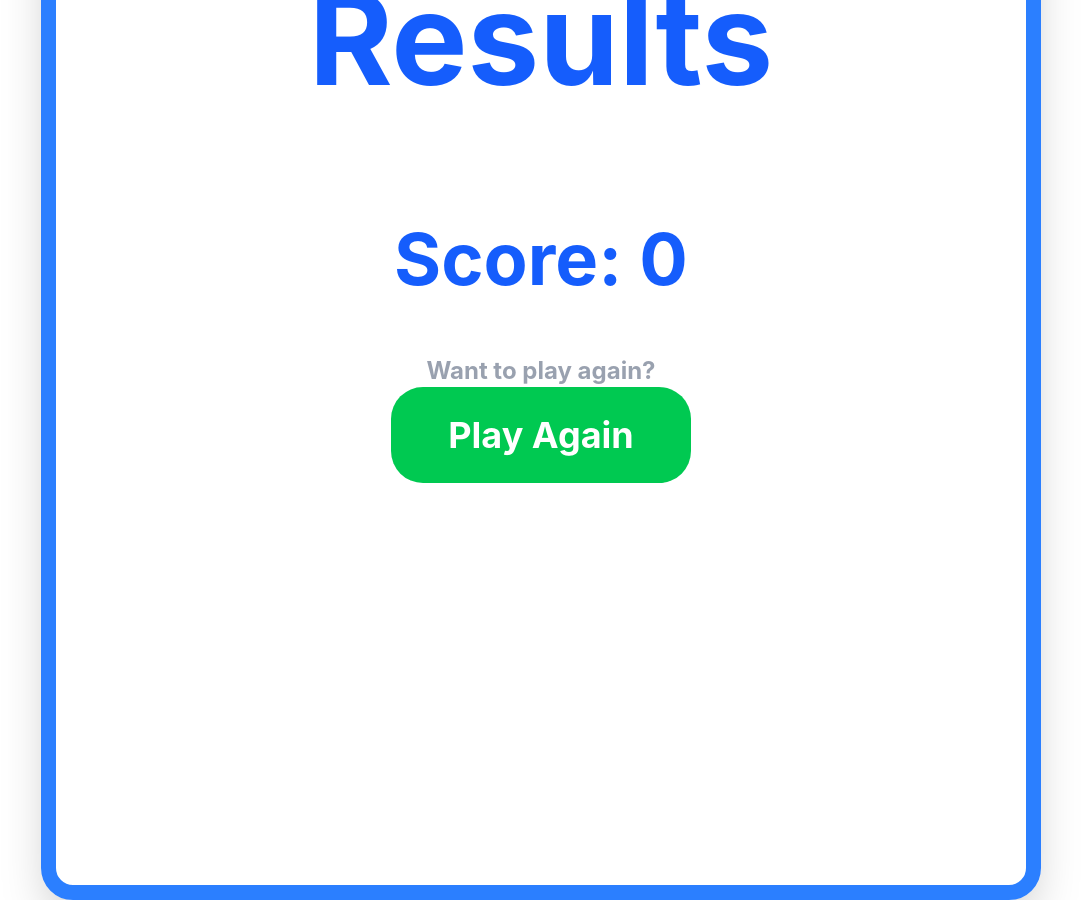
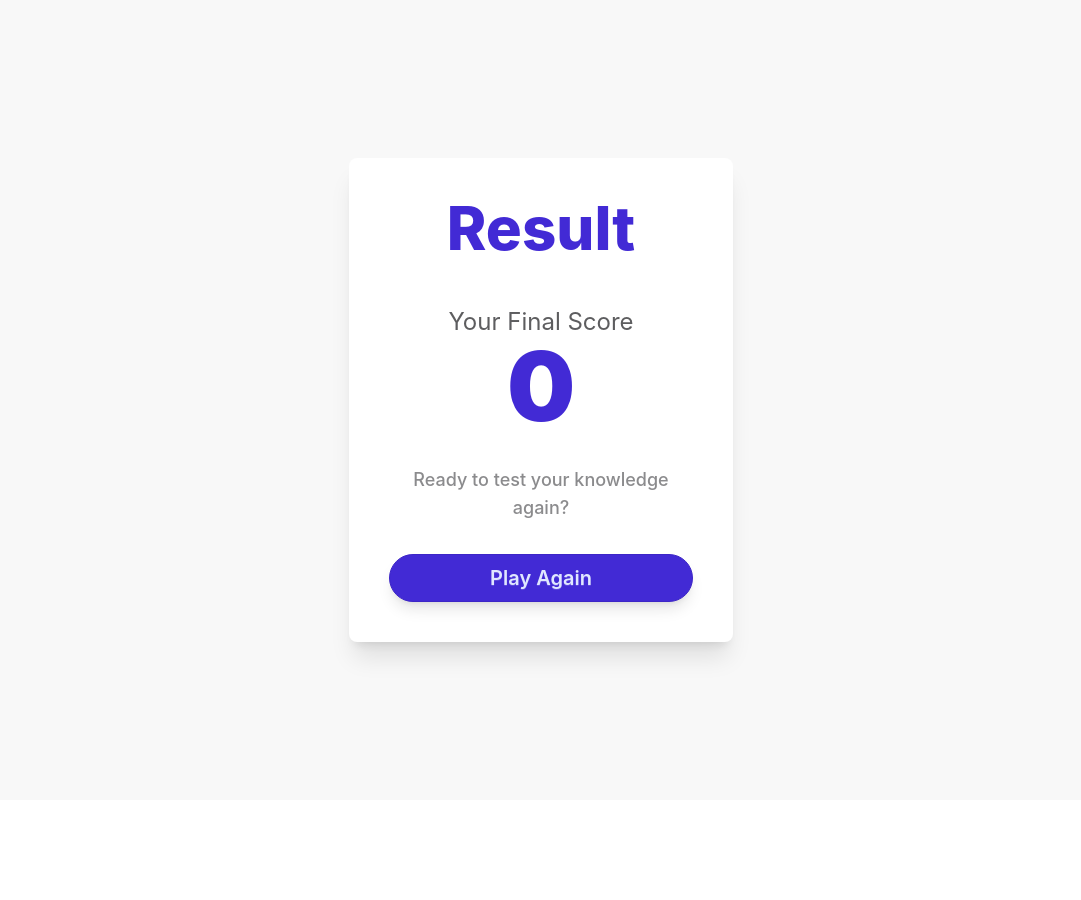
Before and after one commit to falsettoDev06/quiz-app, a React (Vite) app: page /results in a window 1280 px wide. Shown: the whole page, without its empty margins (99-1180 px from the left). After the commit the page ends 800 px from the top, so only its background shows below. Built offline with nearby package versions, Linux system fonts and the light colour scheme.

Commit message:
Added daisy ui for better style

```diff
--- a/package.json
+++ b/package.json
@@ -21,6 +21,7 @@
     "@types/react": "^19.2.14",
     "@types/react-dom": "^19.2.3",
     "@vitejs/plugin-react": "^6.0.1",
+    "daisyui": "^5.5.23",
     "eslint": "^10.3.0",
     "eslint-plugin-react-hooks": "^7.1.1",
     "eslint-plugin-react-refresh": "^0.5.2",
--- a/src/components/Button.jsx
+++ b/src/components/Button.jsx
@@ -16,16 +16,16 @@ function Button({ option, correct,}) {
   }
   function getStatusColor(currentStatus, reveal) {
     const base =
-      "w-200 h-30 border-4 border-black rounded-4xl font-bold cursor-pointer my-2 text-3xl";
+      "w-200 h-25 border-4 border-primary rounded-4xl font-bold cursor-pointer my-2 text-3xl hover:scale-105 duration-100";
     if (reveal) {
-      return `${base} ${correct === option ? "bg-green-200 border-8 border-solid border-green-400" : "bg-red-500 border-8 border-solid border-red-700 text-white"}`;
+      return `${base} ${correct === option ? "bg-green-200 border-8 border-solid border-green-400 text-black" : "bg-red-500 border-8 border-solid border-red-700 text-white"}`;
     }else if (!reveal){
       return base
     }
     else if (currentStatus === "idle") {
       return base;
     } else if (currentStatus === "correct") {
-      return `${base} bg-green-200 border-8 border-solid border-green-400`;
+      return `${base} bg-green-200 border-8 border-solid border-green-400 text-black`;
     } else if (currentStatus === "incorrect") {
       return `${base} bg-red-500 border-8 border-solid border-red-700 text-white`;
     }
--- a/src/components/QuizCard.jsx
+++ b/src/components/QuizCard.jsx
@@ -4,8 +4,8 @@ import { useQuizContext } from "../context/QuizContext";
 function QuizCard() {
   const { counter, quizData} = useQuizContext();
   return (
-    <div className="w-300 h-210 shadow-xl rounded-4xl p-16 flex flex-col justify-between">
-      <p className="text-5xl h-30 max-h-35">
+    <div className="card bg-base-100 shadow-xl items-center text-center w-270 h-187 p-16 flex flex-col justify-between">
+      <p className="text-5xl h-30 max-h-35 text-center">
         {quizData[counter].id}. {quizData[counter].question}
       </p>
       <div className="flex flex-col justify-center items-center py-6">
--- a/src/context/QuizContext.jsx
+++ b/src/context/QuizContext.jsx
@@ -88,7 +88,8 @@ export const QuizProvider = ({ children }) => {
     score,
     counter,
     quizData,
-    reveal
+    reveal,
+    setCounter,
   };
   return <QuizContext.Provider value={value}>{children}</QuizContext.Provider>;
 };
--- a/src/index.css
+++ b/src/index.css
@@ -1 +1,2 @@
 @import "tailwindcss";
+@plugin "daisyui";
--- a/src/pages/QuizPlay.jsx
+++ b/src/pages/QuizPlay.jsx
@@ -7,7 +7,7 @@ function QuizPlay() {
     useQuizContext();
   return (
     <div className="relative">
-      <div className={reveal ? "blur-sm" : ""}>
+      <div className={reveal && counter === 9 ? "blur-sm" : ""}>
         <div className="flex flex-row justify-center items-center px-25 h-screen">
           <div
             className="h-50 w-50 border-8 border-red-500 rounded-4xl flex justify-center items-center shadow-2xl hover:scale-110 duration-100 cursor-pointer mx-15"
@@ -15,7 +15,12 @@ function QuizPlay() {
           >
             <i className="fa-regular fa-hand-point-left text-8xl text-red-600"></i>
           </div>
-          <QuizCard />
+          <div className="flex flex-col justify-center items-center h-screen">
+            <QuizCard />
+          <div className="w-auto h-25 m-3 flex justify-center items-center">
+            <progress className="progress progress-primary w-250 h-4 my-3 transition-all duration-500 ease-in-out" value={(counter + 1) * 10} max="100"></progress>
+          </div>
+          </div>
           <div
             className="h-50 w-50 rounded-4xl border-8 border-green-500 flex items-center justify-center shadow-2xl hover:scale-110 duration-100 cursor-pointer mx-15"
             onClick={addCounter}
@@ -23,8 +28,11 @@ function QuizPlay() {
             <i className="fa-regular fa-hand-point-right text-8xl text-green-500"></i>
           </div>
         </div>
+
       </div>
-      {reveal && <Link to="/results"><button className="bg-blue-500 border-8 border-solid border-blue-700 h-25 w-100 rounded-4xl text-4xl text-white font-bold py-2 px-4 rounded mt-10 cursor-pointer hover:scale-110 duration-100 absolute  top-1/2 left-1/2 -translate-x-1/2 -translate-y-1/2 ">Result</button></Link>}
+      {reveal && counter === 9 && <Link to="/results"><button className="btn btn-primary btn-lg w-72 h-20 rounded-full text-3xl shadow-xl transition-transform hover:scale-105 absolute  top-1/2 left-1/2 -translate-x-1/2 -translate-y-1/2 ">
+            Result
+          </button></Link>}
     </div>
   );
 }
--- a/src/pages/Results.jsx
+++ b/src/pages/Results.jsx
@@ -1,20 +1,37 @@
 import { useQuizContext } from "../context/QuizContext";
-import { Link } from "react-router-dom";
+import { useNavigate } from "react-router-dom";
+
 function Results() {
-  const { score } = useQuizContext();
+  const { score, setScore, setCounter, setRevealFalse } = useQuizContext();
+  const navigate = useNavigate();
+
+  const handlePlayAgain = () => {
+    setCounter(0);
+    setRevealFalse();
+    setScore(0);
+    navigate("/quizplay");
+  };
+
   return (
-    <div className="flex justify-center items-center w-screen h-screen">
-      <div className="h-250 w-250 border-15 border-blue-500 rounded-4xl shadow-2xl flex flex-col justify-start items-center">
-        <h1 className="text-9xl font-bold text-blue-600 my-15">Results</h1>
-        <h1 className="text-7xl font-bold text-blue-600 my-15">
-          Score: {score}
-        </h1>
-        <p className="text-2xl font-bold text-gray-400">Want to play again?</p>
-        <Link to="/quizplay">
-          <button className="bg-green-500 hover:bg-green-400 text-white font-bold py-2 px-4 rounded-4xl w-75 h-24 text-4xl cursor-pointer">
-            Play Again
-          </button>
-        </Link>
+    <div className="flex justify-center items-center w-screen h-screen bg-base-200">
+      <div className="card w-96 bg-base-100 shadow-xl p-10 items-center text-center">
+        <h1 className="text-6xl font-extrabold text-primary mb-4">Result</h1>
+
+        <div className="my-8">
+          <p className="text-2xl text-base-content/70">Your Final Score</p>
+          <h2 className="text-8xl font-black text-primary">{score}</h2>
+        </div>
+
+        <p className="text-lg font-medium text-base-content/50 mb-8">
+          Ready to test your knowledge again?
+        </p>
+
+        <button
+          className="btn btn-primary btn-lg w-full rounded-full text-xl shadow-lg"
+          onClick={handlePlayAgain}
+        >
+          Play Again
+        </button>
       </div>
     </div>
   );
--- a/src/pages/Welcome.jsx
+++ b/src/pages/Welcome.jsx
@@ -1,14 +1,25 @@
-import "../css/welcome.css";
 import { Link } from "react-router-dom";
+
 function Welcome() {
   return (
-    <div className="flex justify-center items-center h-screen flex-col ">
-      <h1 className="text-9xl font-bold text-blue-600 my-25">Welcome</h1>
-      <Link to="/quizplay">
-        <button className="bg-green-500 hover:bg-green-400 text-white font-bold py-2 px-4 rounded-4xl w-75 h-24 text-4xl cursor-pointer">
-          Start
-        </button>
-      </Link>
+    <div className="flex flex-col justify-center items-center w-screen h-screen bg-base-200">
+      <div className="text-center max-w-2xl px-6">
+        <h1 className="text-8xl font-black text-primary mb-6 drop-shadow-md">
+          Quiz Time
+        </h1>
+
+        {/* Added description text */}
+        <p className="text-xl text-base-content/70 mb-12">
+          Test your knowledge, challenge yourself, and aim for the top score.
+          Are you ready to begin your journey?
+        </p>
+
+        <Link to="/quizplay">
+          <button className="btn btn-primary btn-lg w-72 h-20 rounded-full text-3xl shadow-xl transition-transform hover:scale-105">
+            Start Quiz
+          </button>
+        </Link>
+      </div>
     </div>
   );
 }
```
Also changed, not shown: 1 other file (tests, documents, lock files or other folders).
